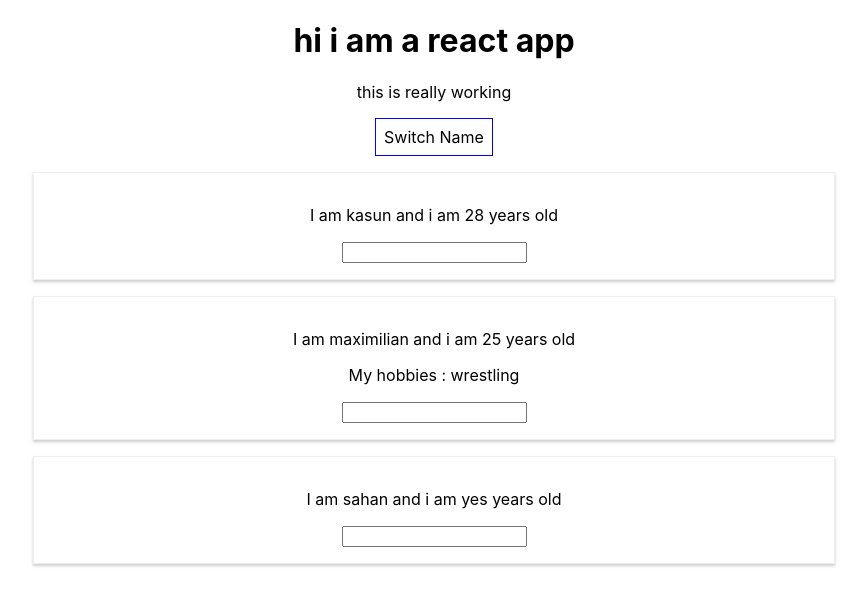
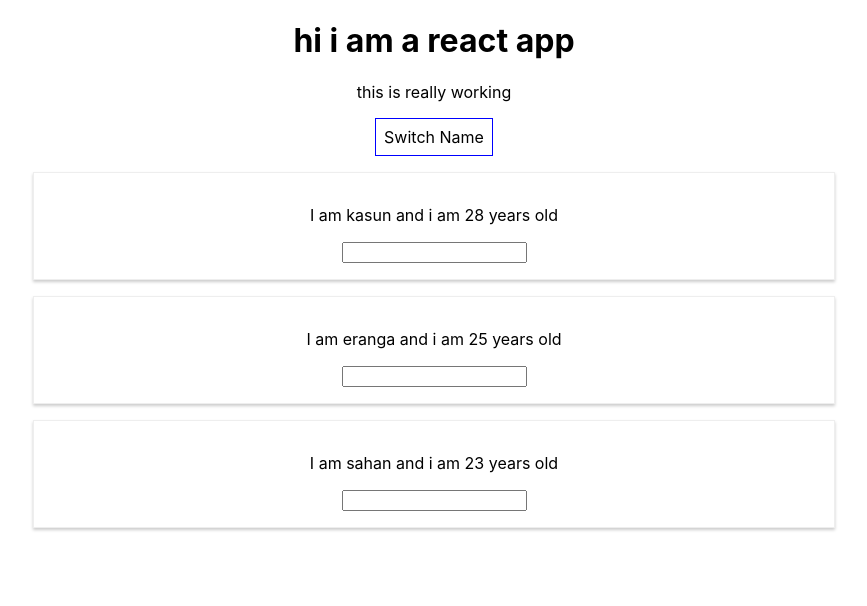
Before and after one commit to kasunebj/React, a React (Create React App) app: page / in a window 1280 px wide. Both pictures are taken after a click on the button "Switch Name". Shown: the top 606 px of the page, without its empty margins (206-1073 px from the left). Built offline with nearby package versions, Linux system fonts and the light colour scheme.

Commit message:
work with lists and conditions & updating state immutably

```diff
--- a/src/App.js
+++ b/src/App.js
@@ -4,16 +4,28 @@ import Person from './Person/Person';
 class App extends Component {
 
 state = {
-  person:[{name:"kasun",age:"28"},{name:"eranga",age:"25"},{name:"sahan",age:"23"}]
+  persons:[{name:"kasun",age:"28"},{name:"eranga",age:"25"},{name:"sahan",age:"23"}],
+  showPersons:false
 }
 
 switchNamehandler = (newname) => {
-this.setState({  person:[{name:"kasun",age:"28"},{name:newname,age:"25"},{name:"sahan",age:"yes"}]});
+this.setState({  persons:[{name:"kasun",age:"28"},{name:newname,age:"25"},{name:"sahan",age:"yes"}]});
 }
 
 nameChangedHandler=(event)=>{
-  this.setState({  person:[{name:"kasun",age:"28"},{name:event.target.value,age:"25"},{name:"sahan",age:"yes"}]});
+  this.setState({  persons:[{name:"kasun",age:"28"},{name:event.target.value,age:"25"},{name:"sahan",age:"yes"}]});
 
+}
+
+deletePersonHandler=(personIndex)=>{
+  const persons = [...this.state.persons];
+  persons.splice(personIndex,1);
+  this.setState({persons:persons});
+}
+
+togglePersonsHandler = () =>{
+  const doesShow = this.state.showPersons;
+  this.setState({showPersons: !doesShow});
 }
 
 render(){
@@ -25,29 +37,29 @@ render(){
     cursor : "pointer"
   }
 
+  let persons = null;
+  if (this.state.showPersons){
+      persons = (
+                  <div>
+                    {this.state.persons.map((perosn,index)=>{
+                        return <Person
+                            click={()=>this.deletePersonHandler(index)}
+                            name={perosn.name}
+                            age={perosn.age}
+                        />
+                      })}
+                  </div>
+                )
+               }
+
   return (
         <div className="App">
               <h1>hi i am a react app</h1>
               <p>this is really working</p>
               <button
               style={style}
-      onClick={()=>this.switchNamehandler('maximilian')}>Switch Name</button>
-
-      <Person
-      name ={this.state.person[0].name}
-      age={this.state.person[0].age}
-      />
-
-      <Person
-      name ={this.state.person[1].name}
-      age={this.state.person[1].age}
-      click ={this.switchNamehandler.bind(this,"maxi123")}
-      changed={this.nameChangedHandler}>My hobbies : wrestling </Person>
-
-      <Person
-      name ={this.state.person[2].name}
-      age ={this.state.person[2].age}/>
-
+              onClick={this.togglePersonsHandler}>Switch Name</button>
+              {persons}
         </div>
   );
 }
```
Lines whose indentation alone changed are shown as unchanged.
